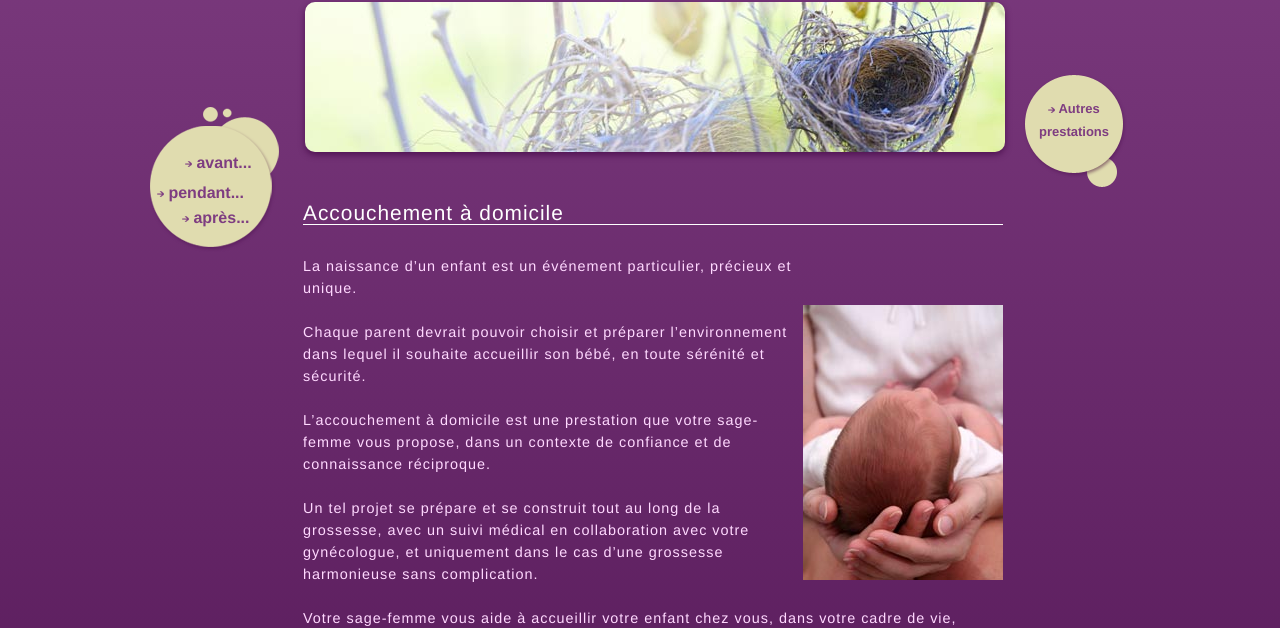
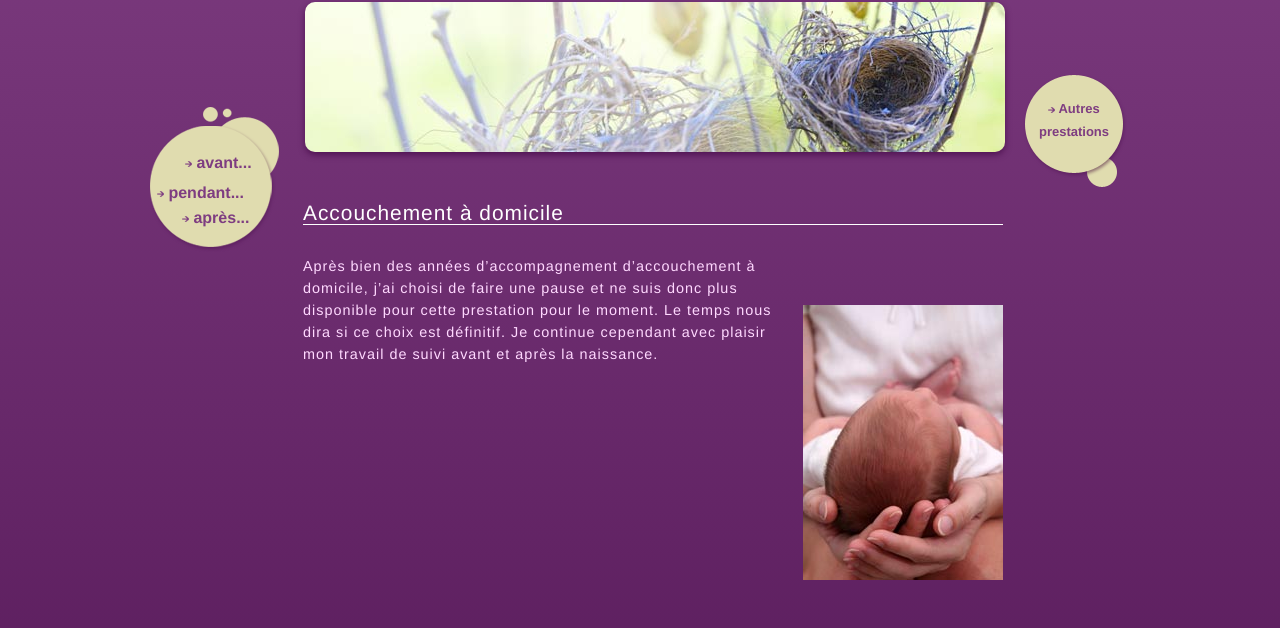
Before and after one commit to doxa-tech/ma-sagefemme.ch, a plain HTML site: page pendant.html in a window 1280 px wide. Shown: the part 173-801 px from the top of the page. Drawn offline with Linux system fonts and the light colour scheme.

Commit message:
Updates pendant.html

```diff
--- a/pendant.html
+++ b/pendant.html
@@ -64,7 +64,7 @@
 			<p>
 				<img alt="pendant" src="images/el/pendant.jpg">
 			</p>
-			<p>
+			<!--<p>
 				La naissance d’un enfant est un événement particulier, précieux et unique.<br><br>
 
 				Chaque parent devrait pouvoir choisir et préparer l’environnement dans lequel il souhaite accueillir son bébé, en toute sérénité et sécurité.<br><br>
@@ -76,6 +76,11 @@
 				Votre sage-femme vous aide à accueillir votre enfant chez vous, dans votre cadre de vie, assurant la surveillance du travail d’accouchement par monitoring ,  en vous proposant différents moyens naturels pour soulager la douleur des contractions.<br><br>
 
 				La naissance à domicile implique un accouchement naturel, non médicalisé ;  un transfert à l’hôpital en cas de complication ou de désir des parents est toujours possible, un dossier de la future maman étant toujours établi à l’hôpital le plus proche.
+			</p>-->
+			<p>
+				Après bien des années d’accompagnement d’accouchement à domicile, j’ai choisi de faire une pause et ne suis donc plus
+				disponible pour cette prestation pour le moment. Le temps nous dira si ce choix est définitif. Je continue cependant
+				avec plaisir mon travail de suivi avant et après la naissance.
 			</p>
 		</div>
 
```
